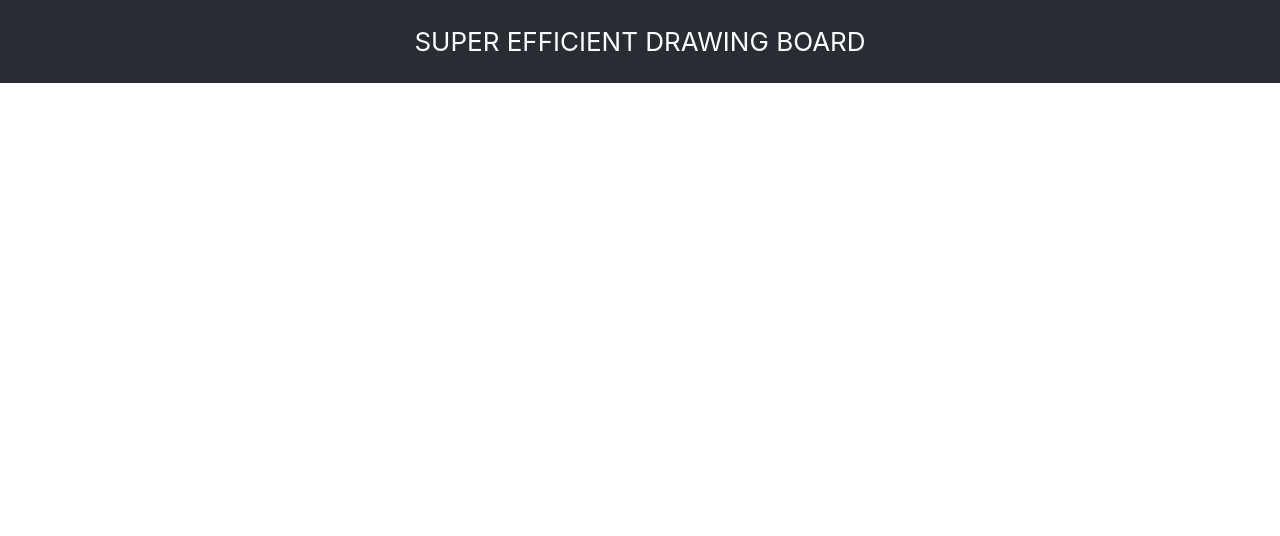
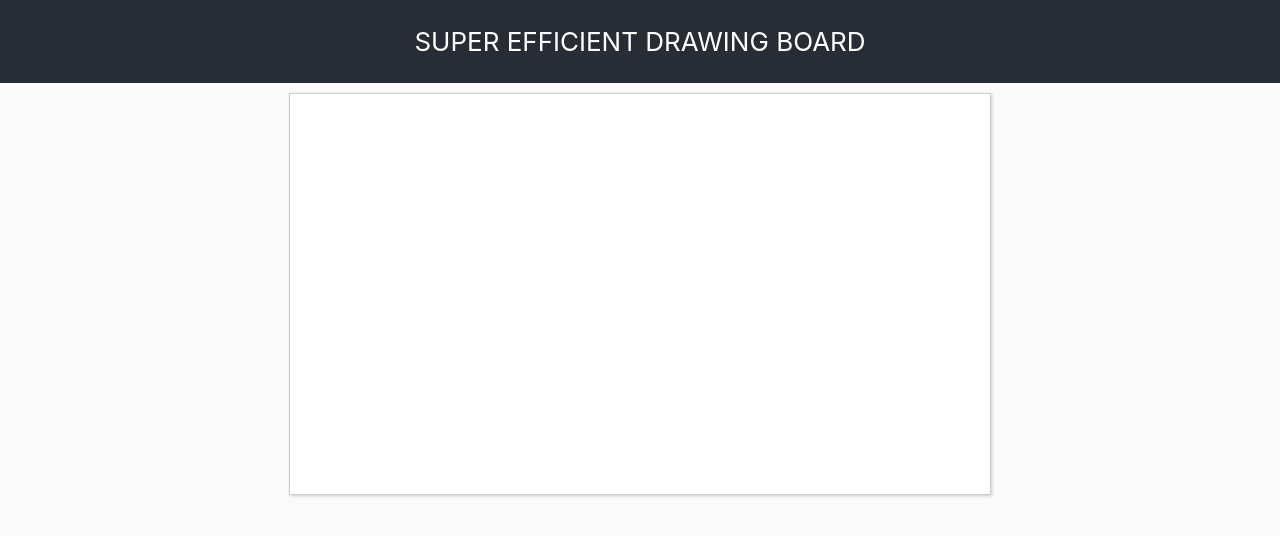
Before and after one commit to noonAcademy/jsfoo-frontend, a React (Create React App) app: page / in a window 1280 px wide. Shown: the top 536 px of the page. Built offline with nearby package versions, Linux system fonts and the light colour scheme.

Commit message:
COOL DRAW (Task #1): Implement a basic canvas

```diff
--- a/src/App.css
+++ b/src/App.css
@@ -1,3 +1,6 @@
+.App {
+  text-align: center;
+}
 .App-header {
   background-color: #282c34;
   max-height: 100px;
@@ -6,5 +9,16 @@
   align-items: center;
   justify-content: center;
   font-size: calc(10px + 2vmin);
-  color: white;
+  color: #ffffff;
 }
+
+.drawing-container {
+  display: inline-block;
+}
+
+canvas {
+  background-color: #fff;
+  margin-top: 10px;
+  border: 1px solid #ccc;
+  box-shadow: 1px 1px 3px 0px #ccc;
+}
--- a/src/App.js
+++ b/src/App.js
@@ -8,6 +8,9 @@
         <header className="App-header">
           <p> SUPER EFFICIENT DRAWING BOARD </p>
         </header>
+        <div className="drawing-container">
+          <canvas id="drawing-board" width="700" height="400"></canvas>
+        </div>
       </div>
     );
   }
--- a/src/index.css
+++ b/src/index.css
@@ -1,6 +1,7 @@
 body {
   margin: 0;
   padding: 0;
+  background-color: #fafafa;
   font-family: -apple-system, BlinkMacSystemFont, "Segoe UI", "Roboto", "Oxygen",
     "Ubuntu", "Cantarell", "Fira Sans", "Droid Sans", "Helvetica Neue",
     sans-serif;
```
